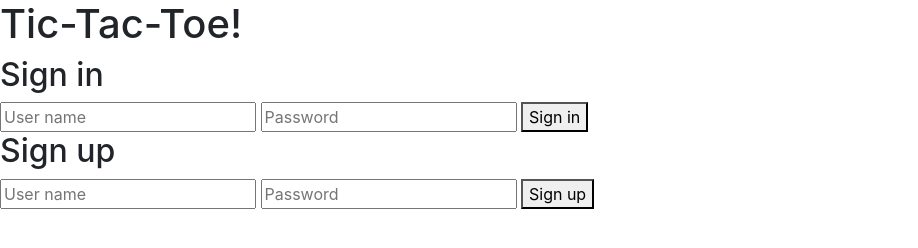
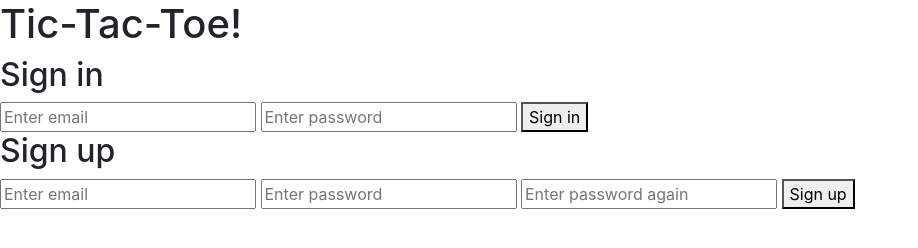
Before and after one commit to tylerr36/Tic-Tac-Toe---client, a website built with webpack: page index.html in a window 1280 px wide. Shown: the whole page, without its empty margins (0-918 px from the left). Built offline with nearby package versions, Linux system fonts and the light colour scheme.

Commit message:
Updated sign in/up buttons
Changed input type and added credentials to sign up/in forms. Copied
from previous project. Need to check if "button type" is necessary.

```diff
--- a/index.html
+++ b/index.html
@@ -15,17 +15,18 @@
 
       <h2>Sign in</h2>
       <form id="sign in">
-        <input name="book[title]" type="text" placeholder="User name">
         <!-- //copy "sign-up" info here -->
-        <input name="book[author]" type="text" placeholder="Password">
+        <input type="email" name="credentials[email]" placeholder='Enter email'>
+      <input type="password" name="credentials[password]" placeholder='Enter password'>
         <button type="submit">Sign in</button>
       </form>
 
       <h2>Sign up</h2>
       <form id="sign up">
-        <input name="book[title]" type="text" placeholder="User name">
+        <input type="email" name="credentials[email]" placeholder='Enter email'>
         <!-- //copy "sign-up" info here -->
-        <input name="book[author]" type="text" placeholder="Password">
+        <input type="password" name="credentials[password]" placeholder='Enter password'>
+        <input type="password" name="credentials[password_confirmation]" placeholder='Enter password again'>
         <button type="submit">Sign up</button>
       </form>
     </body>
```
